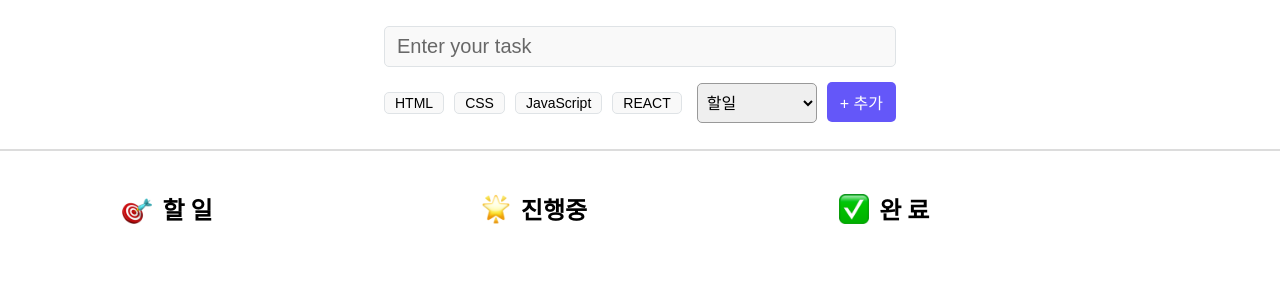
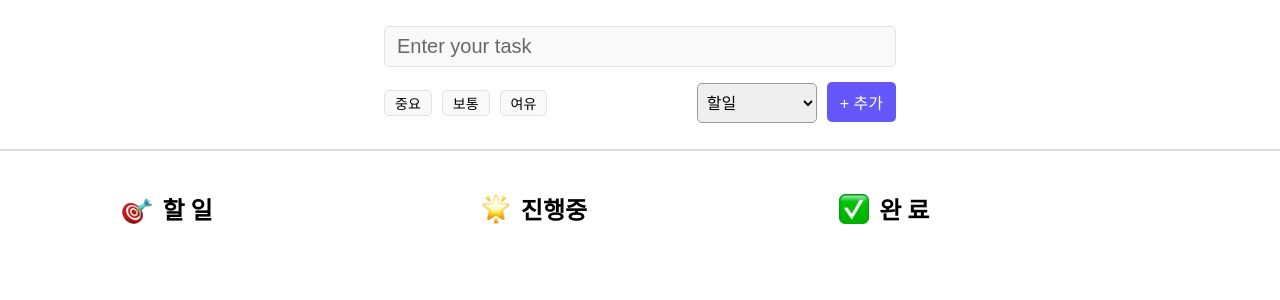
Before and after one commit to GuSungHu/myTask, a React (Vite) app: page / in a window 1280 px wide. Shown: the top 300 px of the page. Built offline with nearby package versions, Linux system fonts and the light colour scheme.

Commit message:
태그 수정

```diff
--- a/src/components/Tag.jsx
+++ b/src/components/Tag.jsx
@@ -2,9 +2,9 @@ import "./Tag.css";
 
 export default function Tag({ tagName, selectTag, selected }) {
   const tagStyle = {
-    HTML: { backgroundColor: "#fda821" },
-    CSS: { backgroundColor: "#15d4c8" },
-    JavaScript: { backgroundColor: "#ffd12c" },
+    중요: { backgroundColor: "red" },
+    보통: { backgroundColor: "yellow" },
+    여유: { backgroundColor: "lime" },
     REACT: { backgroundColor: "#4cdafc" },
     default: { backgroundColor: "#f9f9f9" },
   };
--- a/src/components/TaskCard.jsx
+++ b/src/components/TaskCard.jsx
@@ -4,7 +4,7 @@ import "./TaskCard.css";
 
 export default function TaskCard({
   title,
-  tags,
+  tag,
   handleDelete,
   index,
   handleStatusChange,
@@ -25,10 +25,8 @@ export default function TaskCard({
       </p>
 
       <div className="task_card_bottom_line">
-        <div className="task_card_tags">
-          {tags.map((tag, i) => (
-            <Tag tagName={tag} key={i} selected={true} />
-          ))}
+        <div className="task_card_tag">
+          {tag && <Tag tagName={tag} selected={true} />}
         </div>
 
         <div className="task_delete">
--- a/src/components/TaskColumn.jsx
+++ b/src/components/TaskColumn.jsx
@@ -16,7 +16,7 @@ export default function TaskColumn(props) {
                 <TaskCard
                   key={i}
                   title={task.task}
-                  tags={task.tags}
+                  tag={task.tag}
                   handleDelete={props.handleDelete}
                   handleStatusChange={props.handleStatusChange}
                   index={i}
--- a/src/components/TaskForm.jsx
+++ b/src/components/TaskForm.jsx
@@ -6,7 +6,7 @@ export default function TaskForm({ setTasks }) {
   const [taskData, setTaskData] = useState({
     task: "",
     status: "todo",
-    tags: [],
+    tag: "",
   });
   //const [task, setTask] = useState("");
   //const [status, setStatus] = useState("");
@@ -27,28 +27,22 @@ export default function TaskForm({ setTasks }) {
     setTaskData({
       task: "",
       status: "todo",
-      tags: [],
+      tag: "",
     });
   };
   //선택한 태그를 tags에 추가한다. (있으면 삭제 없으면 추가)
+  // 선택된 태그를 taskData.tag에 설정
   const selectTag = (tag) => {
-    if (taskData.tags.some((item) => item === tag)) {
-      const filterTags = taskData.tags.filter((item) => item !== tag);
-      setTaskData((prev) => {
-        return { ...prev, tags: filterTags };
-      });
-    } else {
-      setTaskData((prev) => {
-        return { ...prev, tags: [...prev.tags, tag] };
-      });
-    }
+    setTaskData((prev) => {
+      return { ...prev, tag: prev.tag === tag ? "" : tag };
+    });
   };
 
-  console.log(taskData.tags); //태그 선택을 확인
+  console.log(taskData.tag); //태그 선택을 확인
 
-  //선택된 태그아이템중 tag가 있으면 true 없으면 false
+  // 선택된 태그 확인
   const checkTag = (tag) => {
-    return taskData.tags.some((item) => item === tag);
+    return taskData.tag === tag;
   };
 
   return (
@@ -66,24 +60,19 @@ export default function TaskForm({ setTasks }) {
         <div className="task_form_bottom_line">
           <div>
             <Tag
-              tagName="HTML"
+              tagName="중요"
               selectTag={selectTag}
-              selected={checkTag("HTML")}
+              selected={checkTag("중요")}
             />
             <Tag
-              tagName="CSS"
+              tagName="보통"
               selectTag={selectTag}
-              selected={checkTag("CSS")}
+              selected={checkTag("보통")}
             />
             <Tag
-              tagName="JavaScript"
+              tagName="여유"
               selectTag={selectTag}
-              selected={checkTag("JavaScript")}
-            />
-            <Tag
-              tagName="REACT"
-              selectTag={selectTag}
-              selected={checkTag("REACT")}
+              selected={checkTag("여유")}
             />
           </div>
           <div>
```
